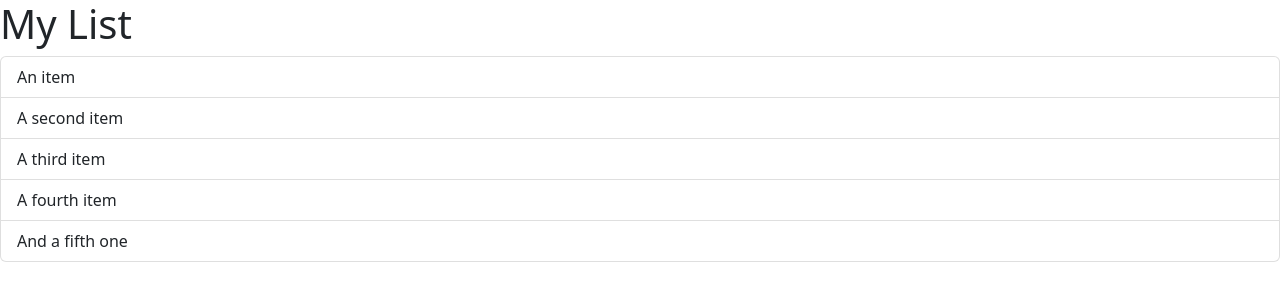
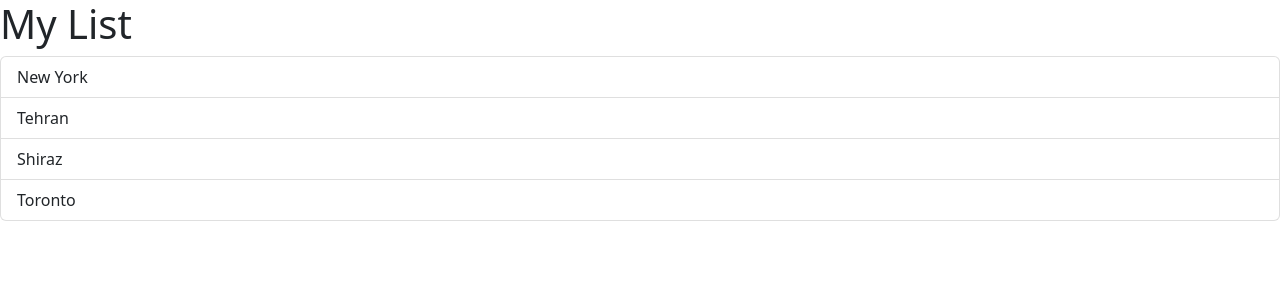
Before and after one commit to saji2000/react_tutorial, a React (Vite) app in the folder react-app/: page / in a window 1280 px wide. Shown: the top 300 px of the page. Built offline with nearby package versions, Linux system fonts and the light colour scheme.

Commit message:
dynamic list, praise God

```diff
--- a/react-app/src/components/ListGroup.tsx
+++ b/react-app/src/components/ListGroup.tsx
@@ -1,13 +1,13 @@
 function ListGroup() {
+  const items = ["New York", "Tehran", "Shiraz", "Toronto"];
+
   return (
     <>
       <h1>My List</h1>
       <ul className="list-group">
-        <li className="list-group-item">An item</li>
-        <li className="list-group-item">A second item</li>
-        <li className="list-group-item">A third item</li>
-        <li className="list-group-item">A fourth item</li>
-        <li className="list-group-item">And a fifth one</li>
+        {items.map((item) => (
+          <li className="list-group-item">{item}</li>
+        ))}
       </ul>
     </>
   );
```
